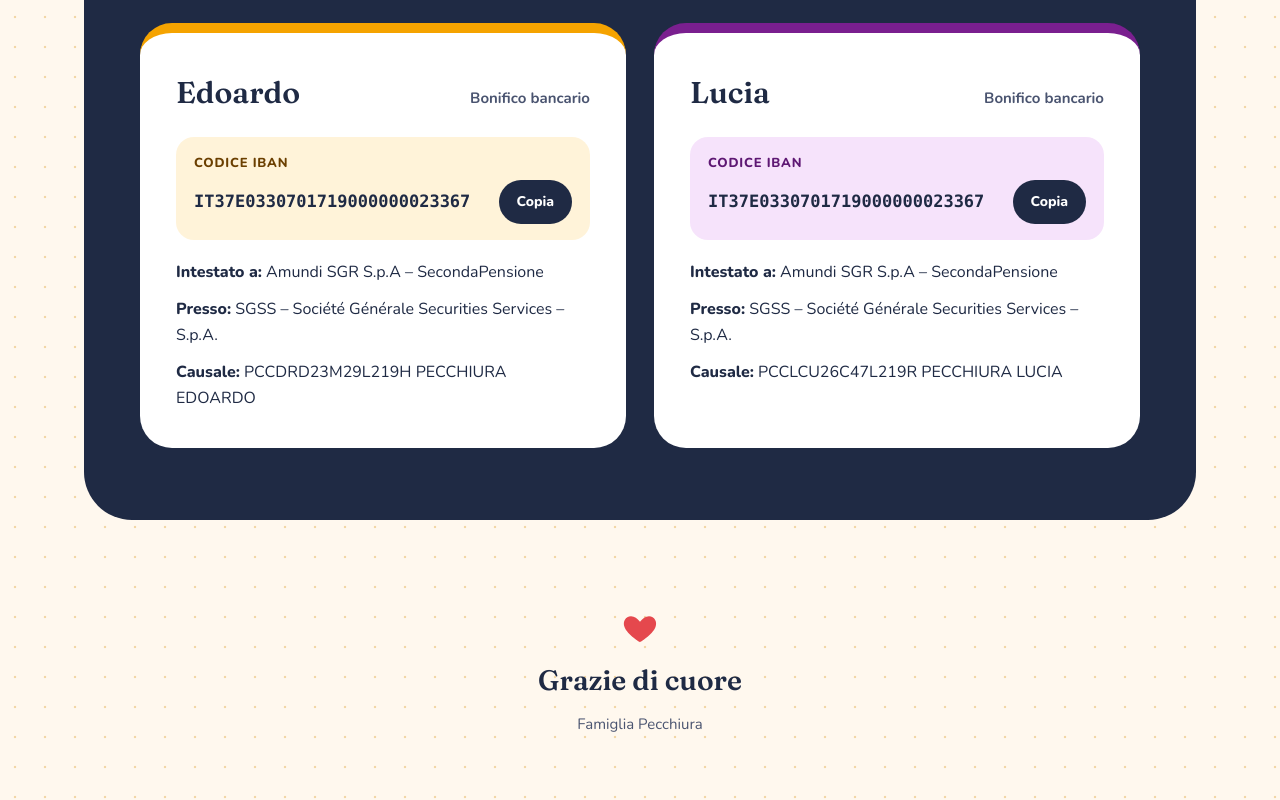
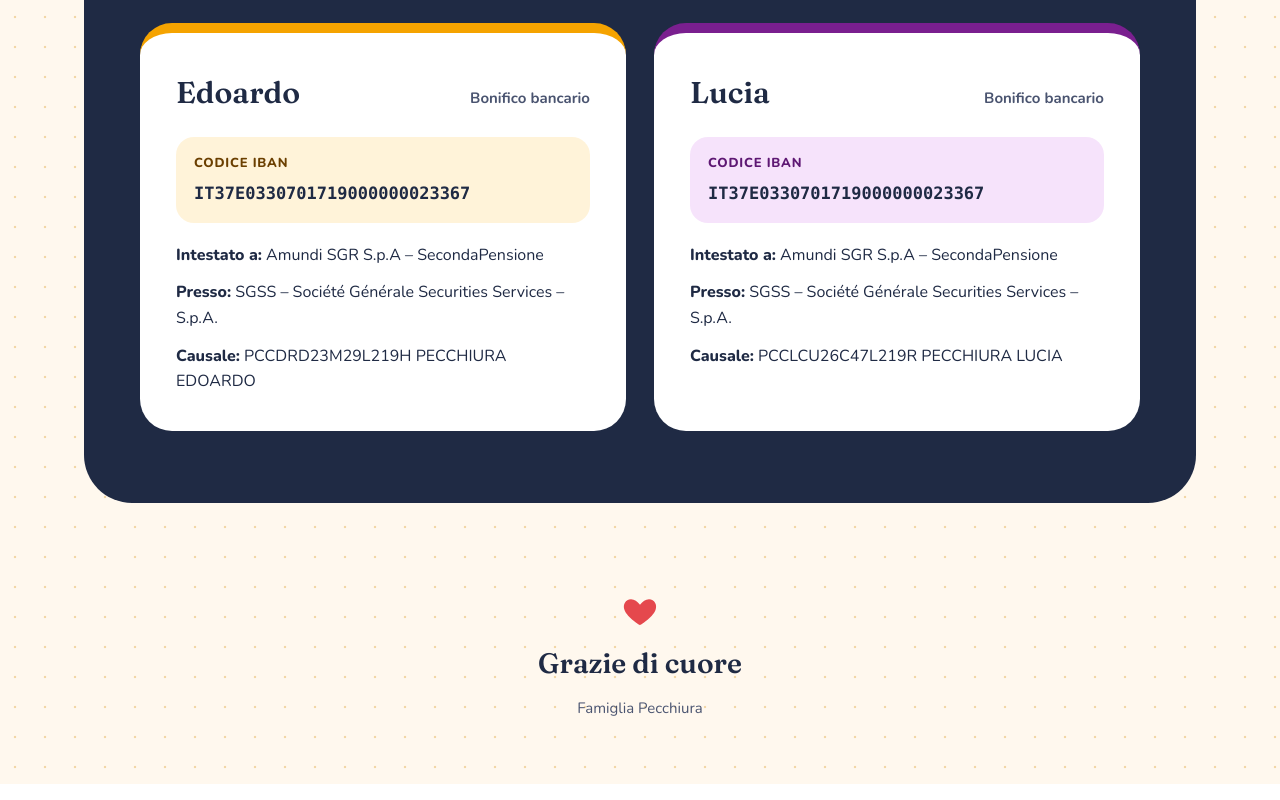
Before and after one commit to Pekkhyu/website, a plain HTML site: page index.html in a window 1280 px wide. Shown: the part 2518-3318 px from the top of the page. Drawn offline with nearby package versions, Linux system fonts and the light colour scheme.

Commit message:
rimosso btn copia

```diff
--- a/index.html
+++ b/index.html
@@ -151,7 +151,6 @@
                 <span style="font-weight: 800; font-size: 13px; letter-spacing: 0.06em; text-transform: uppercase; color: #6B3F00">Codice IBAN</span>
                 <div style="display: flex; flex-wrap: wrap; align-items: center; justify-content: space-between; gap: 12px">
                   <span style="font-family: ui-monospace, 'SF Mono', Menlo, Consolas, monospace; font-weight: 700; font-size: 17px; word-break: break-all">IT37E0330701719000000023367</span>
-                  <button type="button" style="background: #1F2A44; color: #FFFFFF; border: 0; border-radius: 999px; padding: 10px 18px; min-height: 44px; font-family: inherit; font-weight: 800; font-size: 14px; cursor: pointer">Copia</button>
                 </div>
               </div>
               <div style="display: flex; flex-direction: column; gap: 12px; font-size: 16px">
@@ -171,7 +170,6 @@
                 <span style="font-weight: 800; font-size: 13px; letter-spacing: 0.06em; text-transform: uppercase; color: #5E1873">Codice IBAN</span>
                 <div style="display: flex; flex-wrap: wrap; align-items: center; justify-content: space-between; gap: 12px">
                   <span style="font-family: ui-monospace, 'SF Mono', Menlo, Consolas, monospace; font-weight: 700; font-size: 17px; word-break: break-all">IT37E0330701719000000023367</span>
-                  <button type="button" style="background: #1F2A44; color: #FFFFFF; border: 0; border-radius: 999px; padding: 10px 18px; min-height: 44px; font-family: inherit; font-weight: 800; font-size: 14px; cursor: pointer">Copia</button>
                 </div>
               </div>
               <div style="display: flex; flex-direction: column; gap: 12px; font-size: 16px">
```
